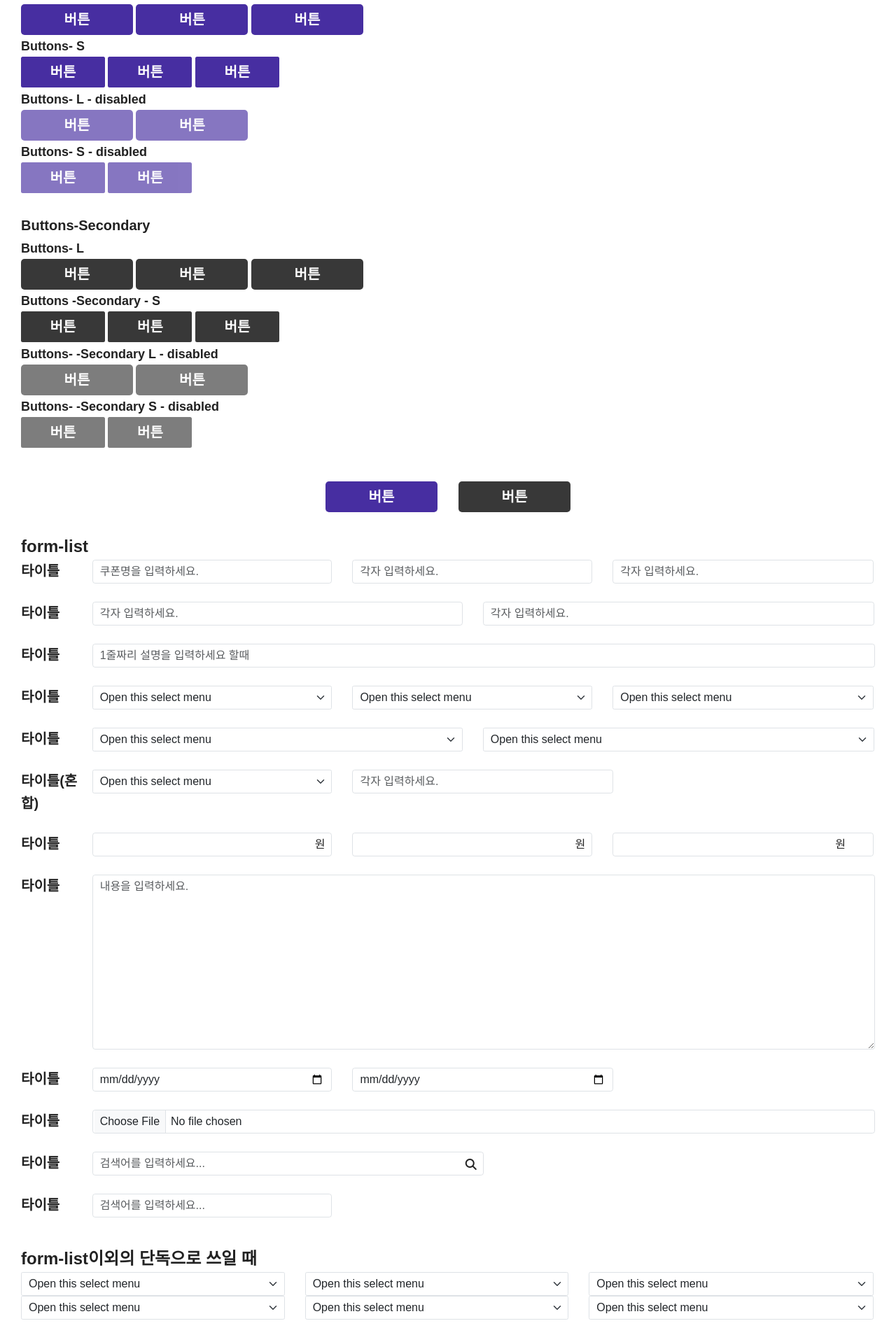
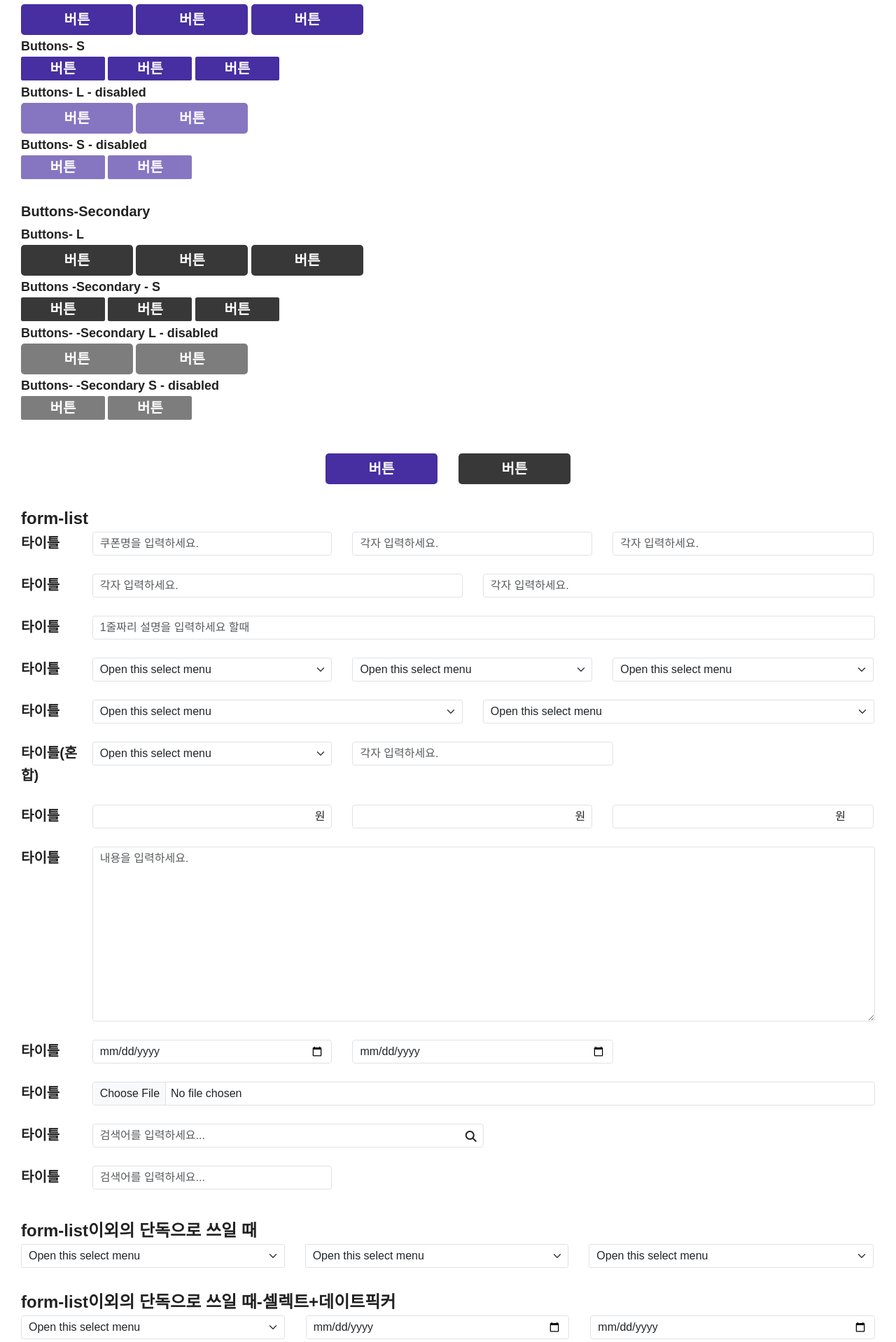
Before and after one commit to briannayoo/ccccoding, a PHP site: page /guide/guide.html in a window 1280 px wide. Shown: the part 1602-3520 px from the top of the page at 70% size. Run offline with PHP 8.4, Linux system fonts and the light colour scheme.

Commit message:
[mod]박소현/html,css/가이드수정

```diff
--- a/css/common.css
+++ b/css/common.css
@@ -78,7 +78,7 @@ input::placeholder {color: var(--placeh-c, #969696);}
 /* Secondary */
 .btn.btn-secondary {background-color:var(--secondary-c, #383838);}
 /* sm */
-.btn.btn-sm {min-width:120px; height:44px; line-height:44px;}
+.btn.btn-sm {min-width:120px; height:34px; line-height:34px;}
 
 /* lg */
 .btn.btn-lg {min-width:160px; height:44px; line-height:44px;}
--- a/guide/guide.html
+++ b/guide/guide.html
@@ -441,10 +441,9 @@
 
       <h3 class="tit-h3 mt-5">form-list이외의 단독으로 쓰일 때</h3> <!--가이드타이틀-->
       <form action="#">
-        <!-- label hidden으로 사용 (s)  -->
         <!-- select 1/3 (s) -->
         <div class="row">
-          <label for="single-slect-01" class="col-md-1 col-form-label tit-h4 visually-hidden">블라인드텍스트써주세요</label>
+          <label for="single-slect-01" class="col-md-1 col-form-label tit-h4 visually-hidden">블라인드텍스트써주세요</label> <!-- label hidden으로 사용 -->
           <div class="col-md-12">
             <div class="input-group">
               <div class="col-md-4 ipt-wrap">
@@ -475,15 +474,14 @@
           </div>
         </div>
         <!-- select 1/3 (e) -->
-        <!-- label hidden으로 사용 (e)  -->
       </form>
+      <h3 class="tit-h3 mt-5">form-list이외의 단독으로 쓰일 때-셀렉트+데이트픽커</h3> <!--가이드타이틀-->
       <form action="#">
-        <!-- label hidden으로 사용 (s)  -->
-        <!-- select 1/3 (s) -->
+        <!-- select + datepicker (s) -->
         <div class="row">
-          <label for="single-slect-01" class="col-md-1 col-form-label tit-h4 visually-hidden">블라인드텍스트써주세요</label>
+          <label for="single-slect-01" class="col-md-1 col-form-label tit-h4 visually-hidden">블라인드텍스트써주세요</label> <!-- label hidden으로 사용  -->
           <div class="col-md-12">
-            <div class="input-group">
+            <div class="input-group justify-content-between align-items-center">
               <div class="col-md-4 ipt-wrap">
                 <select class="form-select form-select-sm" id="select-01" aria-label="select">
                   <option selected>Open this select menu</option>
@@ -493,26 +491,40 @@
                 </select>
               </div>
               <div class="col-md-4 ipt-wrap">
-                <select class="form-select form-select-sm" id="single-slect-02"  aria-label="select">
+                <input type="date" class="form-control datepicker" id="datepicker-01">
+              </div>
+              <div class="col-md-4 ipt-wrap">
+                <input type="date" class="form-control datepicker" id="datepicker-02">
+              </div>
+            </div>
+          </div>
+        </div>
+        <!-- elect + datepicker 1/3 (e) -->
+      </form>
+
+      <h3 class="tit-h3 mt-5">form-list이외의 단독으로 쓰일 때-셀렉트+텍스트+버튼</h3> <!--가이드타이틀-->
+      <form action="#">
+        <!-- select + datepicker (s) -->
+        <div class="row">
+          <label for="single-slect-01" class="col-md-1 col-form-label tit-h4 visually-hidden">블라인드텍스트써주세요</label> <!-- label hidden으로 사용  -->
+          <div class="col-md-12">
+            <div class="input-group justify-content-between align-items-center">
+              <div class="col-md-4 ipt-wrap">
+                <select class="form-select form-select-sm" id="select-01" aria-label="select">
                   <option selected>Open this select menu</option>
                   <option value="1">One</option>
                   <option value="2">Two</option>
                   <option value="3">Three</option>
                 </select>
               </div>
-              <div class="col-md-4 ipt-wrap">
-                <select class="form-select form-select-sm" id="single-slect-03"  aria-label="select">
-                  <option selected>Open this select menu</option>
-                  <option value="1">One</option>
-                  <option value="2">Two</option>
-                  <option value="3">Three</option>
-                </select>
+              <div class="col-md-7 ipt-wrap">
+                <input type="date" class="form-control datepicker" id="datepicker-01">
               </div>
+              <button type="button" class="btn btn-primary btn-sm">버튼</button>
             </div>
           </div>
         </div>
-        <!-- select 1/3 (e) -->
-        <!-- label hidden으로 사용 (e)  -->
+        <!-- elect + datepicker 1/3 (e) -->
       </form>
 
 
```
